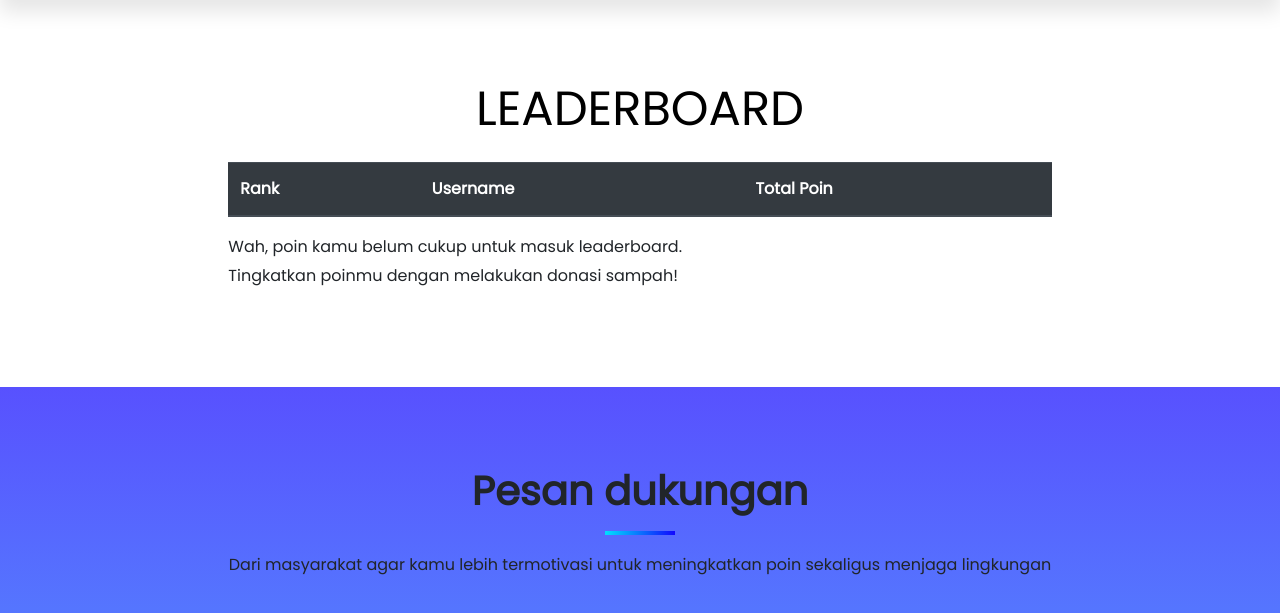
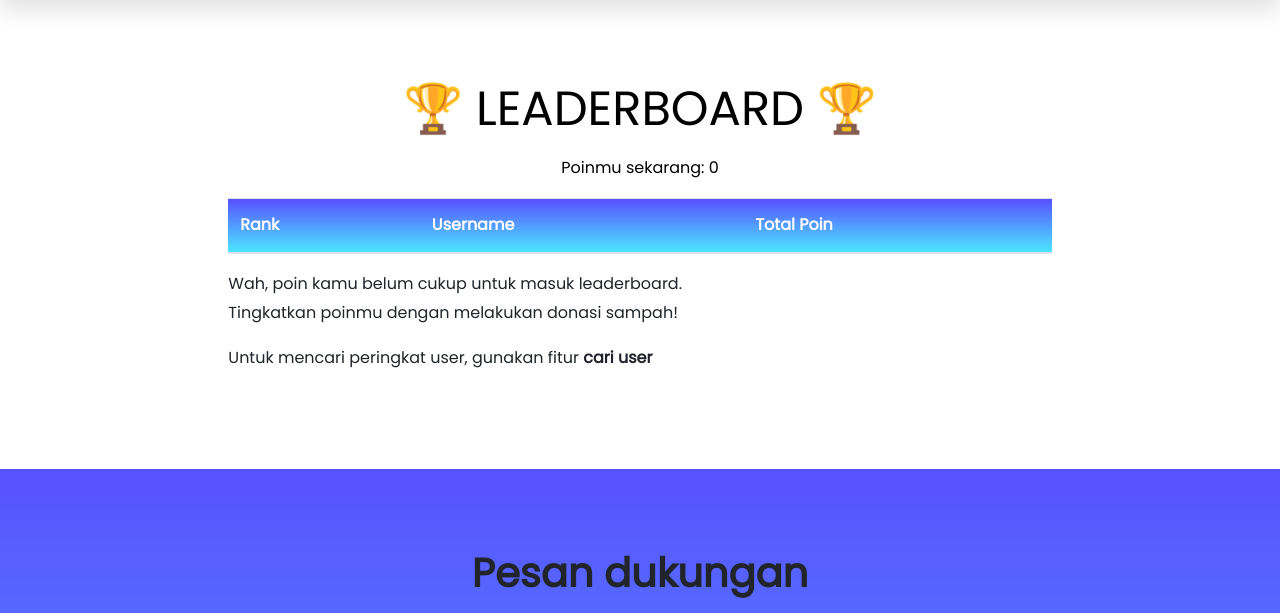
Before and after one commit to syifaafra/bin_bank, a Django app: page /leaderboard/ in a window 1280 px wide. Shown: the part 62-675 px from the top of the page. Run offline with Django 4.2, Linux system fonts and the light colour scheme; the visitor is signed in with stand-in values (Sample User, id 1); data comes from the database, SQL or seed files in the repository; data that the repository does not hold is empty; some libraries are stand-ins or nearby versions.

Commit message:
update leaderboard styling, add fitur cari

```diff
--- a/bin_bank/static/bin_bank.css
+++ b/bin_bank/static/bin_bank.css
@@ -35,6 +35,11 @@ section {
     height: 100%;
     background: linear-gradient(rgba(17, 7, 254, 0.7), rgba(0, 224, 254, 0.7));
     z-index: -1;
+}
+
+.leaderboard-style{
+    background: linear-gradient(rgba(17, 7, 254, 0.7), rgba(0, 224, 254, 0.7));
+    color:white;
 }
 
 .btn-secondary {
--- a/bin_bank/templates/leaderboard.html
+++ b/bin_bank/templates/leaderboard.html
@@ -1,22 +1,35 @@
 {% extends 'base.html' %}
+{% load static %}
 
 {% block meta %}
 <title>Leaderboard</title>
+
+<!-- Static Files -->
+<link rel="stylesheet" href="{% static 'bin_bank.css' %}">
+
+<!-- JS Bootstrap  -->
+<script src="https://code.jquery.com/jquery-3.2.1.slim.min.js" integrity="sha384-KJ3o2DKtIkvYIK3UENzmM7KCkRr/rE9/Qpg6aAZGJwFDMVNA/GpGFF93hXpG5KkN" crossorigin="anonymous"></script>
+<script src="https://cdn.jsdelivr.net/npm/popper.js@1.12.9/dist/umd/popper.min.js" integrity="sha384-ApNbgh9B+Y1QKtv3Rn7W3mgPxhU9K/ScQsAP7hUibX39j7fakFPskvXusvfa0b4Q" crossorigin="anonymous"></script>
+<script src="https://cdn.jsdelivr.net/npm/bootstrap@4.0.0/dist/js/bootstrap.min.js" integrity="sha384-JZR6Spejh4U02d8jOt6vLEHfe/JQGiRRSQQxSfFWpi1MquVdAyjUar5+76PVCmYl" crossorigin="anonymous"></script>
 {% endblock meta %}
 
 {% block content %}
+    <!-- Navbar -->
     {% include 'navbar.html' %}
+
+    <!-- Leaderboard Section -->
     <section>
         <div class="container text-black text-center">
             <div class="row">
                 <div class="col-12">
-                        <p class="display-5">LEADERBOARD</p>
+                        <p class="display-5">🏆 LEADERBOARD 🏆</p>
                 </div>
             </div>
+            <p id="pointCheck">Poinmu sekarang: {{point}}</p>
         </div>
         <div class="mt-2 col-md-8 mb-3 mx-auto">
             <table class="table table-striped">
-                <thead class="thead-dark">
+                <thead class="leaderboard-style">
                     <tr>
                     <th scope="col">Rank</th>
                     <th scope="col">Username</th>
@@ -30,8 +43,12 @@
             <div id="loginCheck">
                 Kamu belum login. Silakan <a href="{% url 'bin_bank:login' %}">login</a> untuk melihat peringkatmu di leaderboard.
             </div>
+            <p></p>
+            <p>Untuk mencari peringkat user, gunakan fitur <a href="cari">cari user</a></p>
         </div>
     </section>
+
+    <!-- Support Message Section -->
     <section id="support">
         <div class="overlay"></div>
         <div class="container">
@@ -80,6 +97,7 @@
             {% endif %}
     </section>
 
+    <!-- Footer -->
     <footer class="py-4">
         <div class="container">
             <div class="row">
@@ -99,10 +117,18 @@
         </div>
     </footer>
 
+    <!-- Passing username to Javascript -->
     <p id="userId" style="display:none">{{username}}</p>
+
+    <!-- Javascript Section -->
     <script>
 
+        // Function with AJAX POST
         function addSupportMessage(){
+            var textarea = document.getElementsByName("message")[0]
+            if(textarea.value==""){
+                return false
+            }
             fetch("add-support-message", {
                 method: "POST",
                 body: new FormData(document.querySelector('#create_support_message'))
@@ -112,14 +138,17 @@
             return false
         }
 
+        // function with AJAX GET
         async function getSupportMessage(){
             return fetch("../json/support-message").then((res) => res.json())
         }
 
+        // function with AJAX GET
         async function getLeaderboard(){
             return fetch("../json/leaderboard").then((res) => res.json())
         }
 
+        // function to refresh Support Message
         async function refreshSupportMessage() {
             document.getElementById("mycard").innerHTML = ""
             const message = await getSupportMessage()
@@ -141,6 +170,7 @@
             document.getElementById("mycard").innerHTML = htmlString
         }
 
+        // function to refresh Leaderboard
         async function refreshLeaderboard() {
             document.getElementById("leaderboard").innerHTML = ""
             const leaderboard = await getLeaderboard()
@@ -174,9 +204,9 @@
                         `
                     }
                     count+=1
+                }
                 if(count==11){return false;}
                 return true;
-                }
             })
             if(inLeaderboard==true){
                 footerString = `Selamat, ${username}! kamu berada di <b>peringkat ${rank}</b> leaderboard!<br>`
@@ -188,6 +218,9 @@
                     footerString = `Wah, poin kamu belum cukup untuk masuk leaderboard.<br>`
                     footerString += `Tingkatkan poinmu dengan melakukan donasi sampah!`
                     document.getElementById("loginCheck").style="display:none"
+                }
+                else{
+                    document.getElementById("pointCheck").style="display:none"
                 }
             }
             document.getElementById("leaderboard").innerHTML=htmlString
@@ -203,6 +236,7 @@
         catch(err){
         }
 
+        // initialization
         refreshLeaderboard()
         refreshSupportMessage()
     </script>
--- a/bin_bank/urls.py
+++ b/bin_bank/urls.py
@@ -1,7 +1,7 @@
 from django.urls import path
 from bin_bank.views import login_user, register, logout_user, show_transaction_user, show_transaction_user_ongoing, \
     show_transaction_user_success, update_transaction, show_history, show_transaction_user_range, leaderboard, \
-    show_leaderboard, show_support_message, add_support_message, add_transaction, signup
+    show_leaderboard, show_support_message, add_support_message, add_transaction, signup, find_username, find_username_menu
 from bin_bank.views import homepage, deposit_sampah, show_feedback_json, add_feedback, show_transaction_user_specific
 
 app_name = 'bin_bank'
@@ -11,6 +11,8 @@ urlpatterns = [
     path('login/', login_user, name='login'),
     path('leaderboard/', leaderboard, name='leaderboard'),
     path('leaderboard/add-support-message', add_support_message, name='add_support_message'),
+    path('leaderboard/cari', find_username_menu, name='find_username_menu' ),
+    path('leaderboard/cari/<str:username>', find_username, name='find_username' ),  # type: ignore
     path('register/', register, name='register'),
     path('logout/', logout_user, name='logout'),
     path('history/', show_history, name='show_history'),
--- a/bin_bank/views.py
+++ b/bin_bank/views.py
@@ -205,9 +205,51 @@ def leaderboard(request):
     form = SupportMessageForm
     context = {
         'username': request.user.username,
-        'form': form
+        'form': form,
     }
+    if request.user.username != "":
+        context['point'] = request.user.points
     return render(request, "leaderboard.html", context)
+
+
+@csrf_exempt
+def find_username(request, username):
+    if request.method == 'POST':
+        username = request.POST.get("textinput")
+        if username=="":
+            return redirect('../cari')
+        return redirect('../cari/'+username)
+    user_data = MyUser.objects.all().order_by('-points')
+    rank = 1
+    is_found = False
+    context = {'username':request.user.username}
+
+    for user in user_data:
+        if user.is_admin:
+            continue
+        if user.username == username:
+            is_found = True
+            break
+        rank += 1
+
+    context["searched_user"] = username
+    context["is_found"] = False
+
+    if is_found:
+        context["rank"] = rank
+        context["is_found"] = True
+
+    return render(request, "leaderboard_search.html", context)
+
+@csrf_exempt
+def find_username_menu(request):
+    if request.method == 'POST':
+        username = request.POST.get("textinput")
+        if username=="":
+            return redirect('../leaderboard/cari')
+        return redirect('cari/'+username)
+    context = {'is_found':"", "username":request.user.username}
+    return render(request, "leaderboard_search.html", context)
 
 
 def show_support_message(request):
```
Also changed, not shown: bin_bank/templates/leaderboard_search.html (+27 -2 lines). Lines whose indentation alone changed are shown as unchanged.
